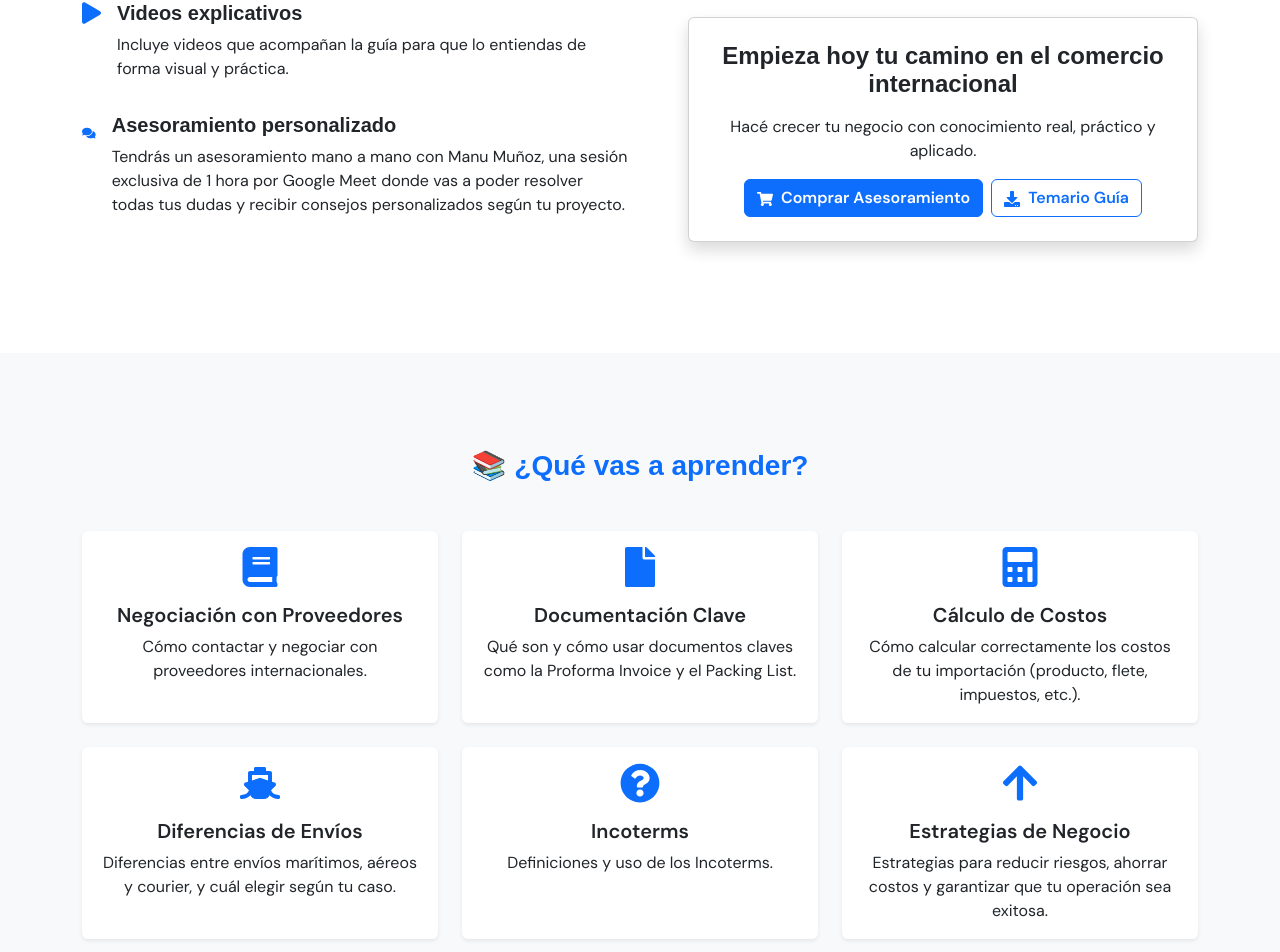
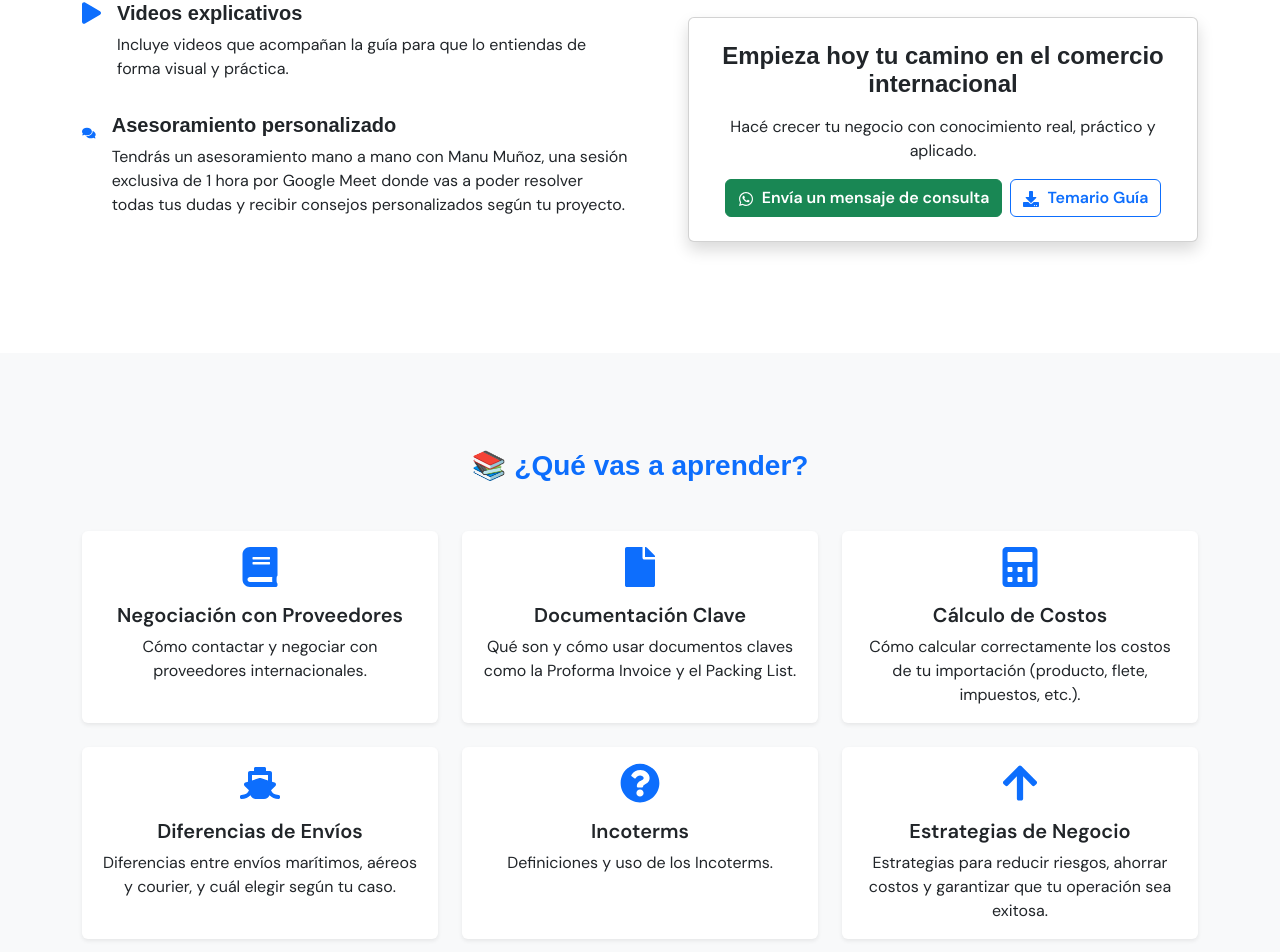
Before and after one commit to tomasgiacobino/mls-logistics-frontend, a React (Vite) app: page /curso in a window 1280 px wide. Shown: the part 757-1709 px from the top of the page. Built offline with nearby package versions, Linux system fonts and the light colour scheme; a web font is replaced by a local one.

Commit message:
Boton de mercado pago
Se cambio el boton de MP por uno de WPP momentanamente por que el cliente lo requiere asi.

```diff
--- a/src/pages/Curso.tsx
+++ b/src/pages/Curso.tsx
@@ -1,5 +1,5 @@
 import { Container, Row, Col, ListGroup, Card, Button } from 'react-bootstrap';
-import { FaDownload, FaShoppingCart, FaPlay, FaComments, FaBook, FaFile, FaCalculator, FaShip, FaQuestionCircle, FaArrowUp, FaClipboard, FaMapSigns, FaExclamationTriangle, FaCheckCircle } from 'react-icons/fa';
+import { FaDownload, FaShoppingCart, FaPlay, FaComments, FaBook, FaFile, FaCalculator, FaShip, FaQuestionCircle, FaArrowUp, FaClipboard, FaMapSigns, FaExclamationTriangle, FaCheckCircle, FaWhatsapp } from 'react-icons/fa';
 import axios from 'axios';
 import CourseLearningCard from '../components/CourseLearningCard';
 import BenefitItem from '../components/BenefitItem';
@@ -8,16 +8,27 @@ import fondo from '../assets/images/Fondos/f1.jpg';
 
 const Curso = () => {
 
-  const handleBuyClick = async () => {
-    try{
-      const response = await axios.post<{ sandbox_init_point: string }>('https://mls-logistics-backend.onrender.com/create-order');
-      const sandboxUrl = response.data.sandbox_init_point;
-        window.location.href = sandboxUrl;
-    }catch (error){
-      console.error('Error al iniciar el proceso de pago:', error);
-      alert('Hubo un error al procesar tu solicitud. Por favor, inténtalo de nuevo.');
-    }
-  }
+  const whatsappNumber = '+5493492213436';
+  const whatsappMessage = "Hola! Estoy interesado en la asesoría y la guía para importar 2025.";
+
+  const handleSendMessage = () => {
+    const encodedMessage = encodeURIComponent(whatsappMessage);
+    const whatsappUrl = `https://wa.me/${whatsappNumber}?text=${encodedMessage}`;
+    window.open(whatsappUrl, '_blank');
+  };
+
+
+  // DEJO COMENTADA LA FUNCION QUE VA AL BACKEND PARA CREAR UN PAGO DE MERCADO PAGO, ES UNA FUNCION A FUTURO
+  // const handleBuyClick = async () => {
+  //   try{
+  //     const response = await axios.post<{ sandbox_init_point: string }>('https://mls-logistics-backend.onrender.com/create-order');
+  //     const sandboxUrl = response.data.sandbox_init_point;
+  //       window.location.href = sandboxUrl;
+  //   }catch (error){
+  //     console.error('Error al iniciar el proceso de pago:', error);
+  //     alert('Hubo un error al procesar tu solicitud. Por favor, inténtalo de nuevo.');
+  //   }
+  // }
 
   return (
     <>
@@ -106,9 +117,17 @@ const Curso = () => {
                 <h4 className="fw-bold mb-3">Empieza hoy tu camino en el comercio internacional</h4>
                 <p>Hacé crecer tu negocio con conocimiento real, práctico y aplicado.</p>
                 <div className="d-flex flex-wrap gap-2 justify-content-center">
-                  <Button variant="primary" className="fw-bold" onClick={handleBuyClick}>
+                  {/* <Button variant="primary" className="fw-bold" onClick={handleBuyClick}>
                     <FaShoppingCart className="me-2" />
                     Comprar Asesoramiento
+                  </Button> */}
+                  <Button
+                    variant="success"
+                    onClick={handleSendMessage}
+                    className="fw-bold fs-6"
+                  >
+                    <FaWhatsapp className="me-2" />
+                      Envía un mensaje de consulta
                   </Button>
                     <a
                     href={guiaCurso}
--- a/src/sections/Contact.tsx
+++ b/src/sections/Contact.tsx
@@ -5,7 +5,7 @@ import { FaWhatsapp, FaEnvelope, FaCopy } from 'react-icons/fa';
 
 const Contact = () => {
   const [showCopyMessage, setShowCopyMessage] = useState(false);
-  const whatsappMessage = encodeURIComponent('la, estoy interesado en importar con ustedes. ¿Podrían brindarme más información sobre sus servicios?');
+  const whatsappMessage = encodeURIComponent('Hola, estoy interesado en importar con ustedes. ¿Podrían brindarme más información sobre sus servicios?');
   const whatsappNumber = '+5493492213436';
   const emailAddress = 'info@mmimportaciones.net';
 
```
